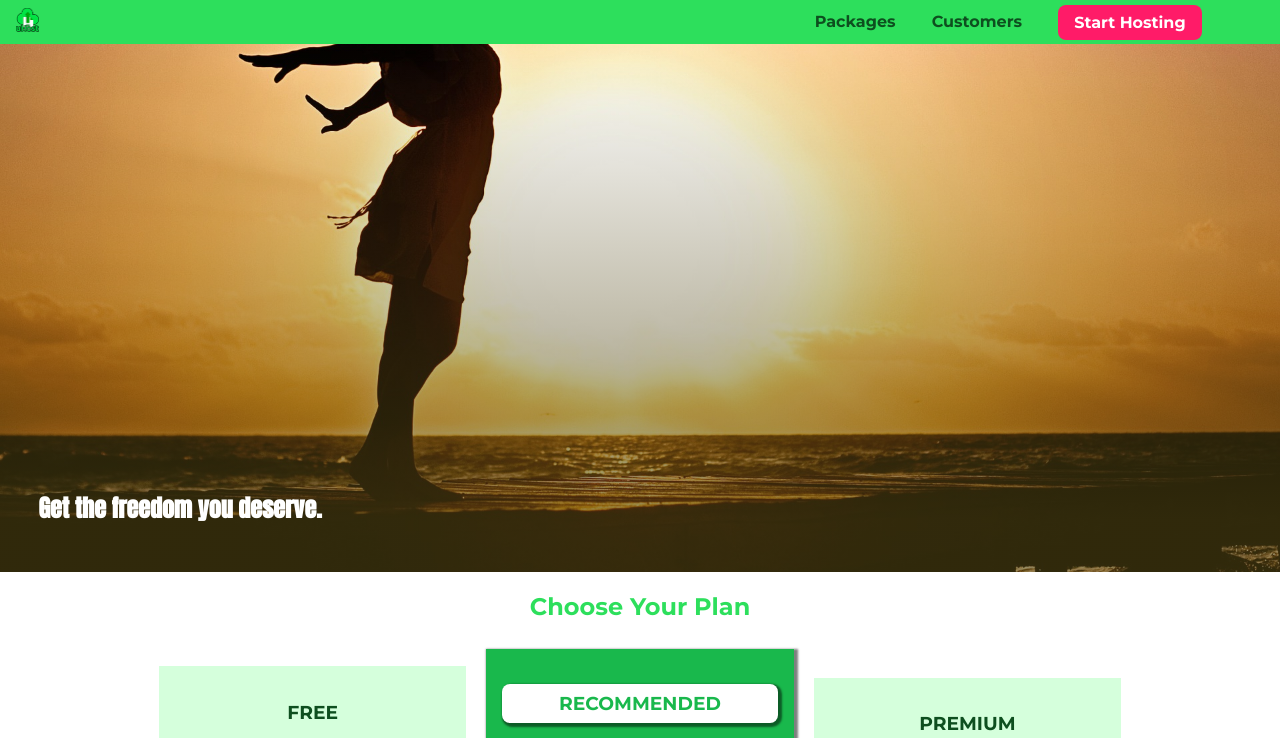
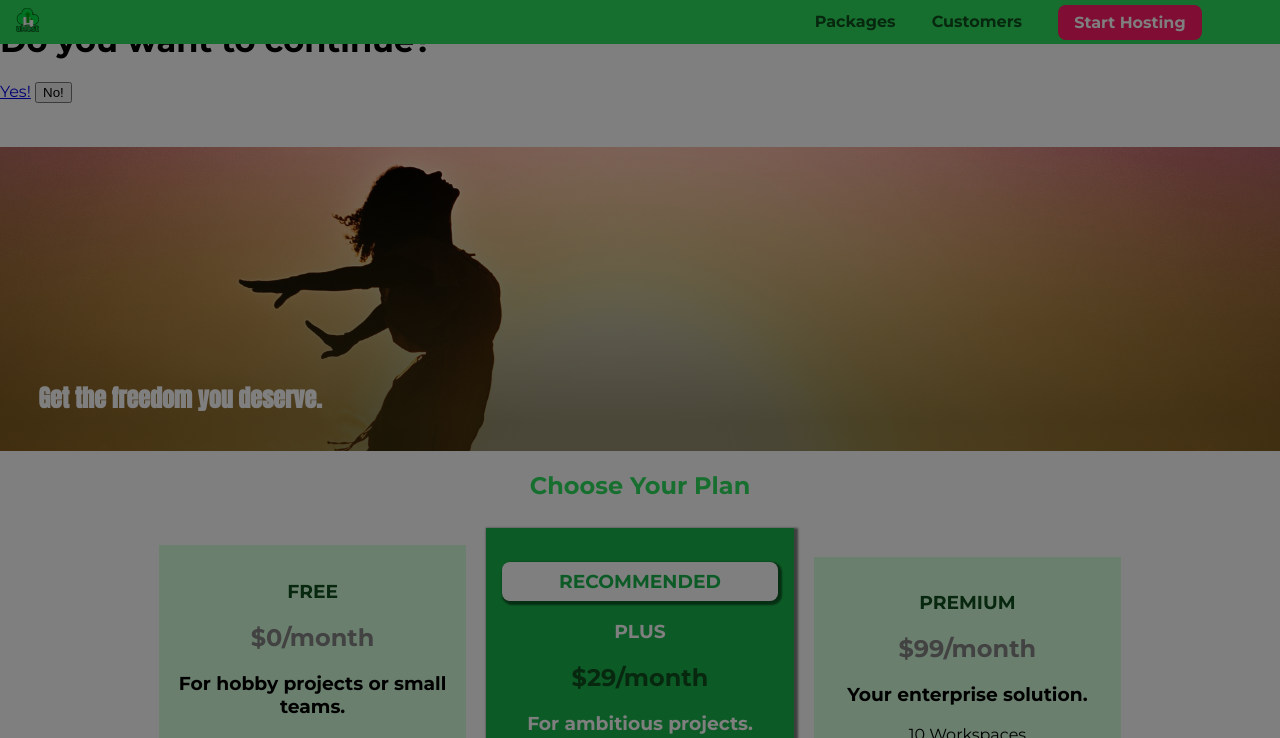
Before and after one commit to 1-8192/css-practice, a plain HTML site: page index.html in a window 1280 px wide. Shown: the top 738 px of the page. Drawn offline with Linux system fonts and the light colour scheme.

Commit message:
adding modal

```diff
--- a/index.html
+++ b/index.html
@@ -14,6 +14,13 @@
 
 <body>
     <div class="backdrop"></div>
+    <div class="modal">
+        <h1 class="modal__title">Do you want to continue?</h1>
+        <div class="modal__actions">
+            <a href="start-hosting/index.html" class="modal__action">Yes!</a>
+            <button class="modal__action modal__action--negative" type="button">No!</button>
+        </div>
+    </div>
     <header class="main-header">
         <div>
             <a href="index.html" class="main-header__brand">
--- a/main.css
+++ b/main.css
@@ -1,6 +1,6 @@
 #product-overview {
   background: linear-gradient(to top, rgba(80, 68, 18, 0.6) 10%, transparent),
-    url("images/freedom.jpg") left 10% bottom 20%/cover no-repeat border-box,
+    url("images/freedom.jpg") left 10% bottom 75%/cover no-repeat border-box,
     #ff1b68;
   /* background-image: url("freedom.jpg");
     background-size: cover;
@@ -10,8 +10,8 @@
     background-clip: border-box; */
   /* background-image: linear-gradient(180deg, red 70%, blue 60%, rgba(0,0,0,0.5)); */
   /* background-image: radial-gradient(ellipse farthest-corner at 20% 50%, red, blue 70%, green); */
-  width: 100%;
-  height: 528px;
+  width: 100vw;
+  height: 38vh;
   margin-top: 2.75rem;
   /* border: 5px dashed red; */
   position: relative;
--- a/packages/packages.css
+++ b/packages/packages.css
@@ -5,8 +5,8 @@ main {
 .background {
     background: url("../images/plans-background.jpg") center/cover;
     filter: grayscale(40%);
-    width: 100%;
-    height: 100%;
+    width: 100vw;
+    height: 100vh;
     position: fixed;
     z-index: -1;
 }
--- a/shared.css
+++ b/shared.css
@@ -9,12 +9,12 @@ body {
 
 .backdrop {
     position: fixed;
-    display: none;
+    /* display: none; */
     top: 0;
     left: 0;
     z-index: 100;
-    width: 100%;
-    height: 100%;
+    width: 100vw;
+    height: 100vh;
     background: rgba(0,0,0,0.5);
 }
 
```
Also changed, not shown: customers/index.html (+7 -0 lines), packages/index.html (+7 -0 lines).
